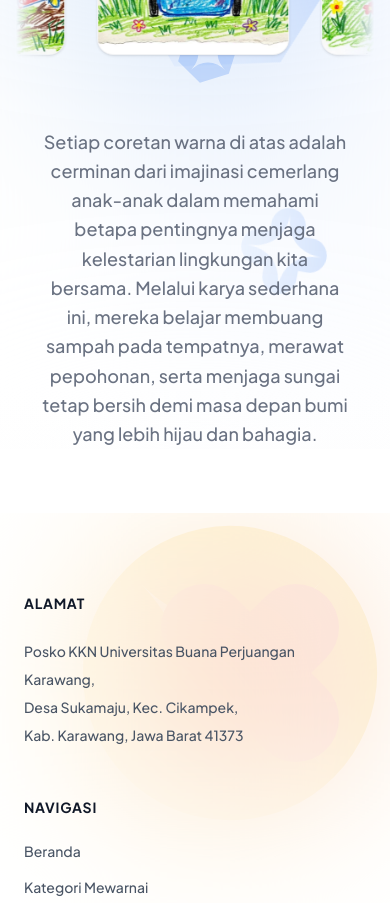
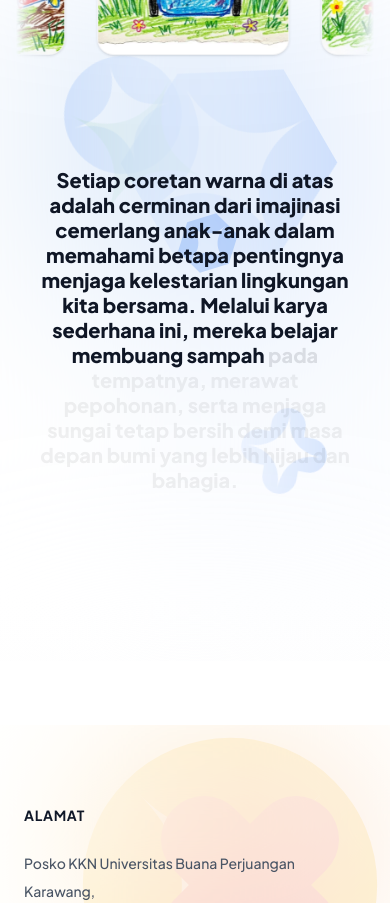
Before and after one commit to iqbalgsr46/Web-Proker-KKN-UBP-2026, a Next.js app: page /galeri in a window 390 px wide. Shown: the part 3760-4663 px from the top of the page. Built offline with nearby package versions, Linux system fonts and the light colour scheme.

Commit message:
style(galeri): use TextReveal scroll animation for gallery description text

```diff
--- a/src/app/galeri/page.tsx
+++ b/src/app/galeri/page.tsx
@@ -1,6 +1,7 @@
 import { AbstractBlob } from "@/components/ui/AbstractBlob";
 import Image from "next/image";
 import Masonry from "@/components/ui/Masonry";
+import { TextReveal } from "@/registry/magicui/text-reveal";
 import { MorphingText } from "@/components/ui/morphing-text";
 import { Iphone } from "@/components/ui/iphone";
 import { Marquee } from "@/components/ui/marquee";
@@ -193,10 +194,10 @@ export default function GaleriPage() {
             </Marquee>
           </div>
 
-          <div className="mt-16 md:mt-24 w-full flex justify-center px-6">
-            <p className="text-center text-gray-500 font-medium text-lg md:text-xl leading-relaxed max-w-4xl">
+          <div className="mt-16 md:mt-24 w-full flex justify-center px-6 mb-32">
+            <TextReveal>
               Setiap coretan warna di atas adalah cerminan dari imajinasi cemerlang anak-anak dalam memahami betapa pentingnya menjaga kelestarian lingkungan kita bersama. Melalui karya sederhana ini, mereka belajar membuang sampah pada tempatnya, merawat pepohonan, serta menjaga sungai tetap bersih demi masa depan bumi yang lebih hijau dan bahagia.
-            </p>
+            </TextReveal>
           </div>
         </div>
 
```
